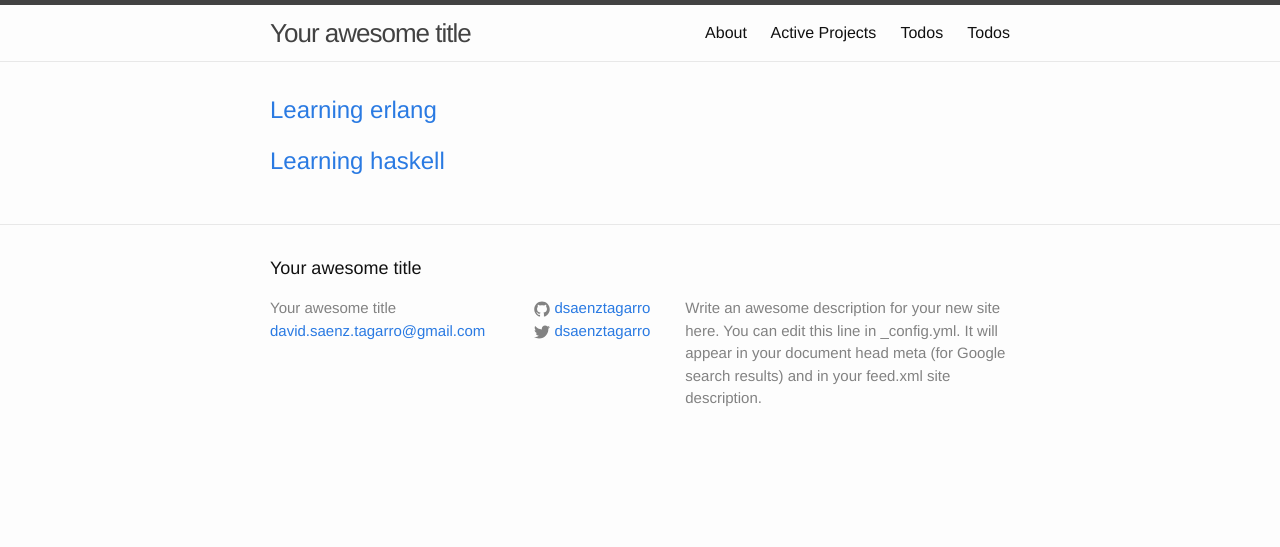
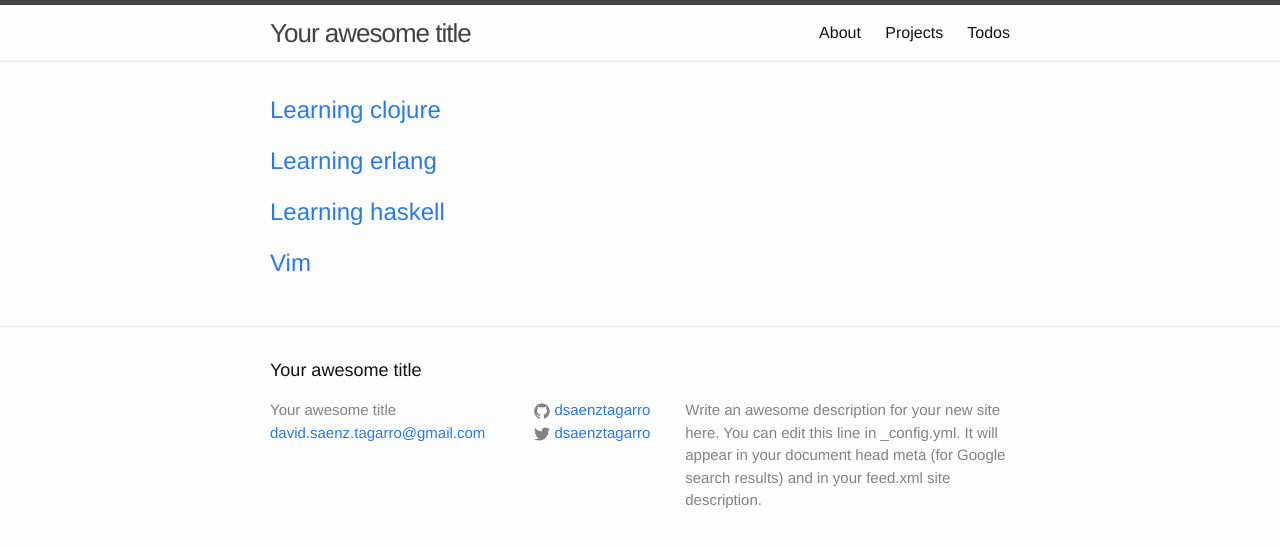
Before and after one commit to dsaenztagarro/booklog, a Jekyll site: the page built from projects.md, in a window 1280 px wide. Shown: the top 547 px of the page. Built offline with Jekyll 4.4.1, drawn with Linux system fonts in a browser that asks for light colours.

Commit message:
Purge collections

```diff
--- a/_config.yml
+++ b/_config.yml
@@ -21,14 +21,11 @@ github_username:  dsaenztagarro
 markdown: kramdown
 
 collections:
-  - active_projects
+  - projects
   - todos
-  - questions
 
 collections:
-  active_projects:
+  projects:
     output: true
   todos:
     output: true
-  questions:
-    output: true
--- a/active_projects.md
+++ b/projects.md
@@ -1,9 +1,9 @@
 ---
 layout: default
-title: Active Projects
-permalink: /active_projects/
+title: Projects
+permalink: /projects/
 ---
 
-{% for project in site.active_projects %}
+{% for project in site.projects %}
   <h2><a class="post-link" href="{{ project.url | prepend: site.baseurl }}">{{ project.title }}</a></h2>
 {% endfor %}
```
Also changed, not shown: _projects/learning_clojure.md (added, +10 -0 lines), questions.md (deleted, +0 -9 lines), _projects/learning_erlang.md (renamed from _active_projects/learning_erlang.md), _projects/learning_haskell.md (renamed from _active_projects/learning_haskell.md), _projects/vim.md (renamed from _questions/vim.md).
